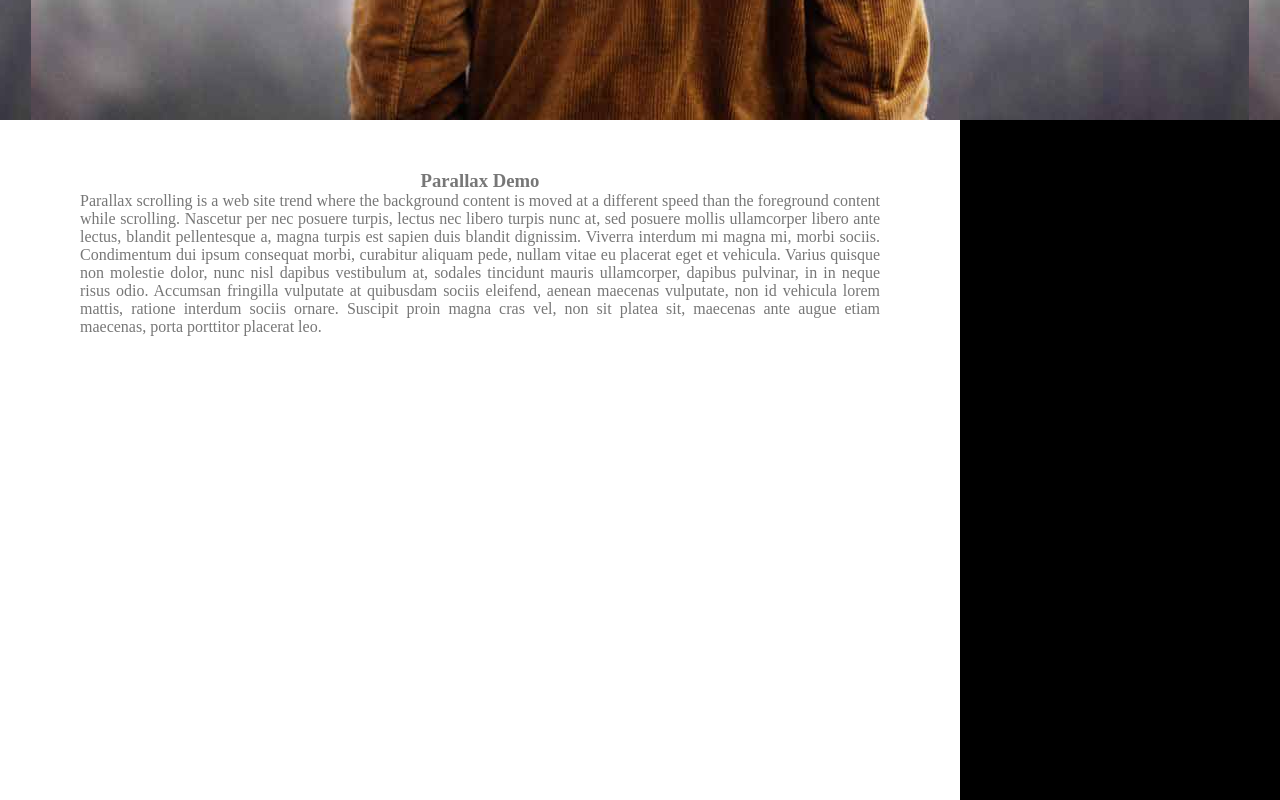
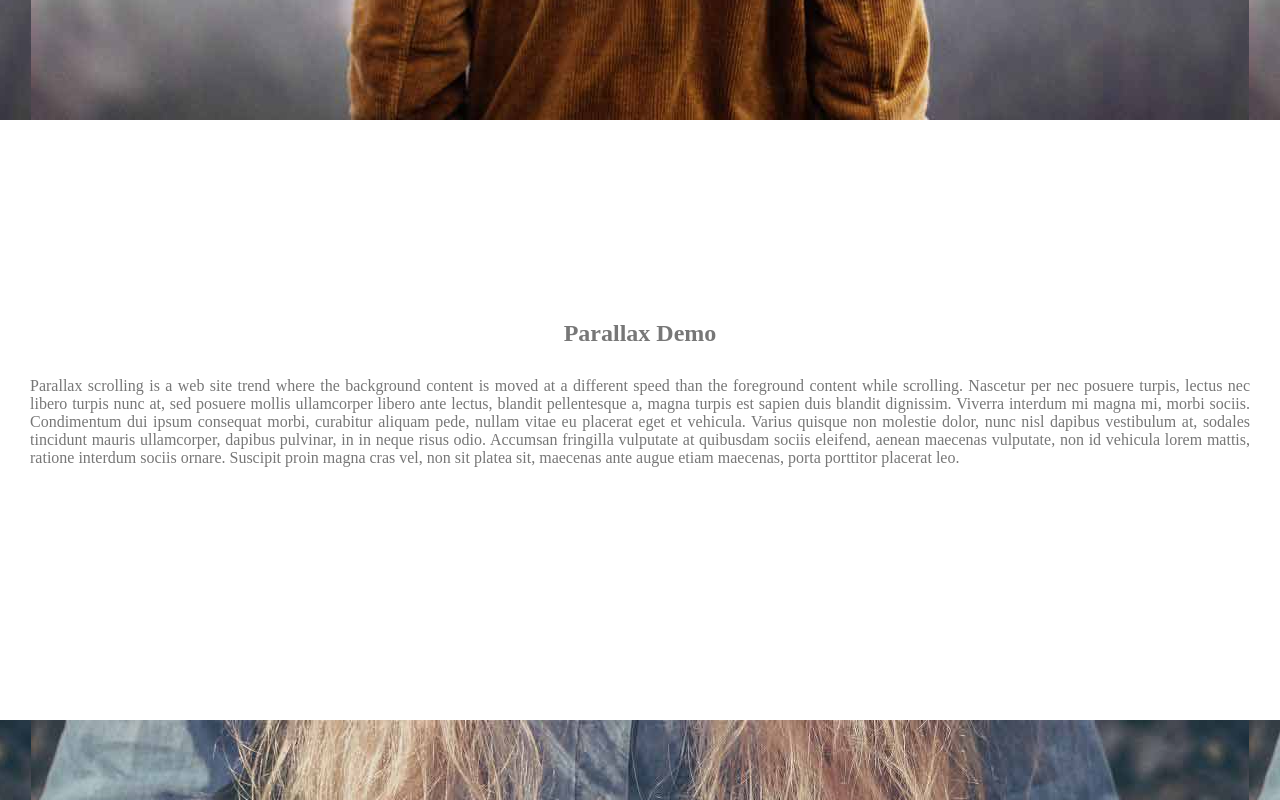
Before and after one commit to kenMarquez/free-class, a plain HTML site: page index.html in a window 1280 px wide. Shown: the part 760-1560 px from the top of the page. Drawn offline with Linux system fonts and the light colour scheme.

Commit message:
Changes nav bar il text colors

```diff
--- a/css/style.css
+++ b/css/style.css
@@ -14,12 +14,13 @@ section {
 
     /*Definimos el 100% del viewport*/
     height: 100vh;
+
 }
 
 /*Pueden compartir propiedades 2 tipos de selectores*/
 footer, nav {
     height: 10vh;
-    background-color: grey;
+    background-color: #ccc;
 }
 
 #home {
@@ -28,8 +29,7 @@ footer, nav {
 }
 
 #about {
-    background-color: black;
-    color: white;
+    height: 50vh;
 }
 
 #portfolio {
@@ -50,16 +50,26 @@ li {
 a {
     display: block;
     padding: 27px;
-    background-color: grey;
+    background-color: #ccc;
+    color: white;
 }
 
 div {
     color: #777;
     background-color: white;
     text-align: center;
-    padding: 50px 80px;
-    width: 100vh;
+
+    width: 100vw;
     height: 100vh;
     text-align: justify;
 
 }
+
+h2{
+    margin: 200px 0px 0px ;
+}
+
+p{
+    margin: 30px 30px 0px ;
+
+}
--- a/index.html
+++ b/index.html
@@ -31,7 +31,7 @@
 
 <section id="about">
     <div>
-        <h3 style="text-align:center;">Parallax Demo</h3>
+        <h2 style="text-align:center;">Parallax Demo</h2>
         <p>Parallax scrolling is a web site trend where the background content is moved at a different speed than the
             foreground content while scrolling. Nascetur per nec posuere turpis, lectus nec libero turpis nunc at, sed
             posuere mollis ullamcorper libero ante lectus, blandit pellentesque a, magna turpis est sapien duis blandit
```
